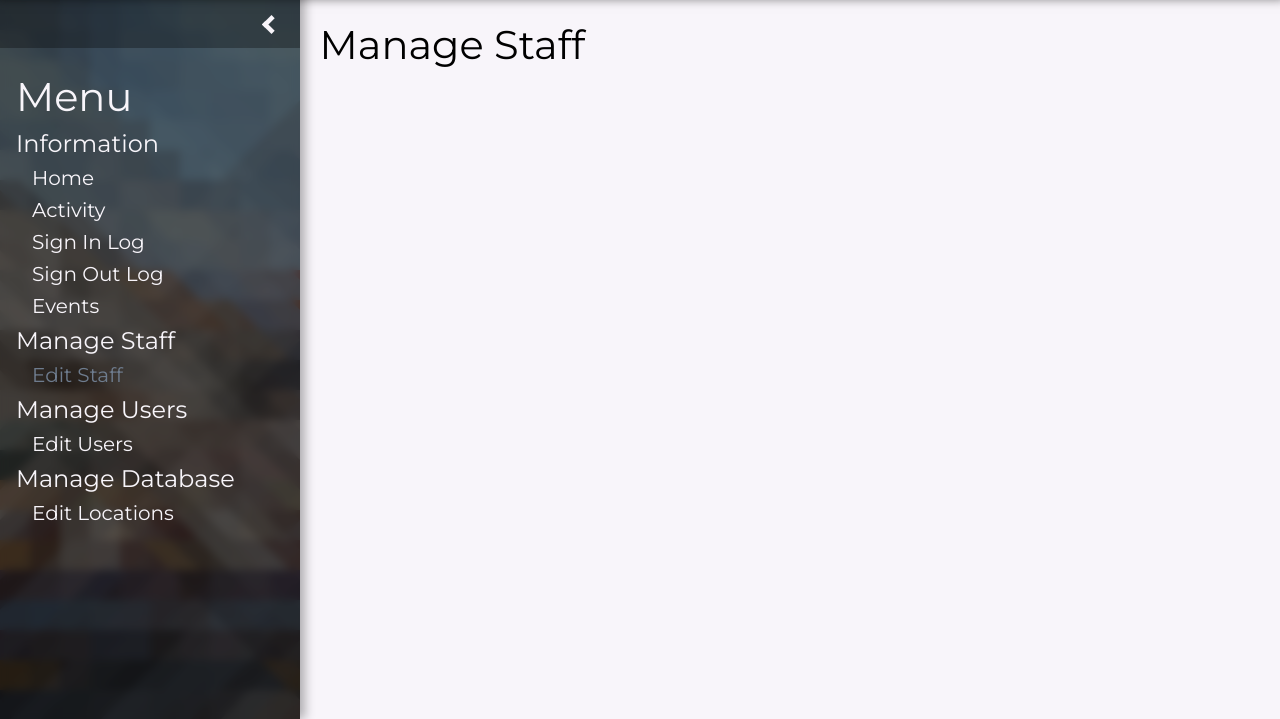
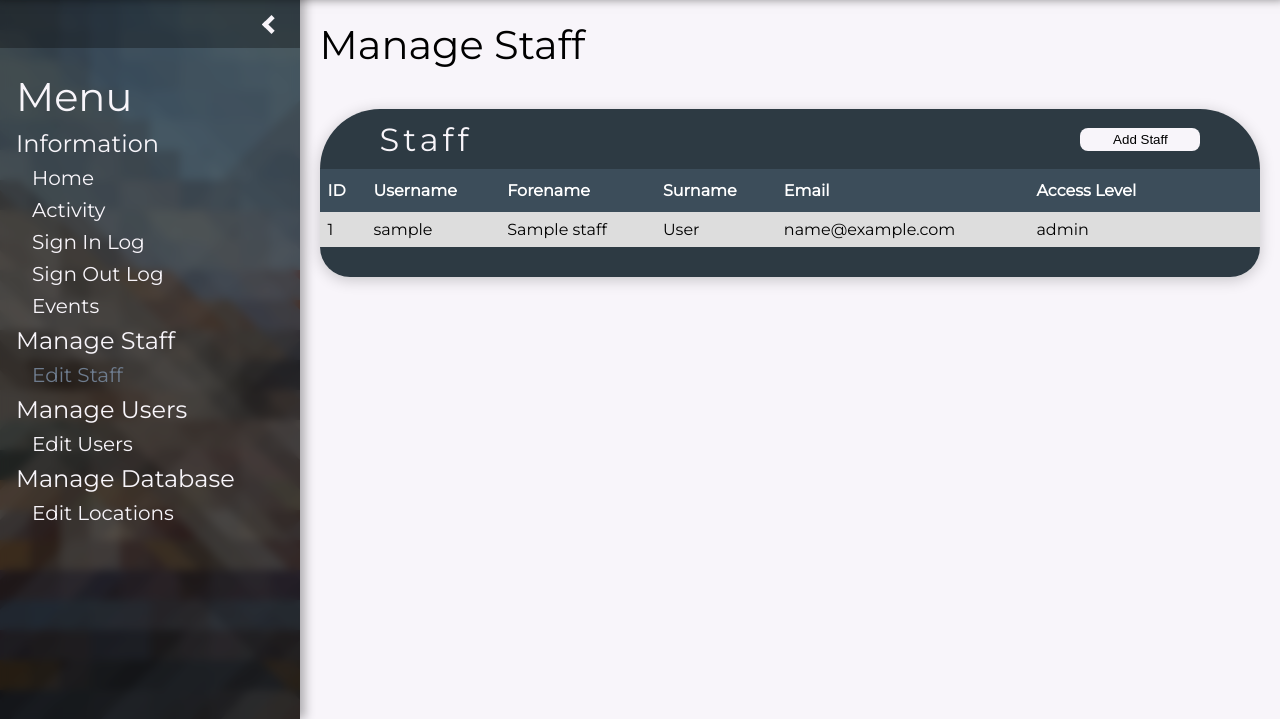
Before and after one commit to lwholten/doyrms-registration, a PHP site: page /pages/php/admin_page.php in a window 1280 px wide, after a click on "Edit Staff". Shown: the part 80-799 px from the top of the page. Run offline with PHP 8.4, Linux system fonts and the light colour scheme; the visitor is signed in with stand-in values (Sample User, id 1); tables that the repository leaves empty or names only in its code hold one stand-in row (values such as "Sample post").

Commit message:
Administrators can now add staff to the database via the web interface;

```diff
--- a/css/admin_page.css
+++ b/css/admin_page.css
@@ -46,9 +46,8 @@
 .input_area .input_wrapper {
   grid-template-columns: 30% 40% 30%;
 }
-.input_area .input_wrapper input {
+.capitalize {
   text-transform: capitalize;
-  padding: 0px 0px 0px 8px;
 }
 .input_area .submit_wrapper {
   width: 100%;
--- a/css/staff_page.css
+++ b/css/staff_page.css
@@ -273,14 +273,14 @@ body {
   text-align: left;
 }
 .input_wrapper input {
-  padding: 0;
+  padding: 0px;
   margin: -2px -2px 0px 0px;
   border: 2px solid #C6C4C8;
   border-radius: 4px;
   font-size: 16px;
 }
 .input_wrapper textarea {
-  padding: 0;
+  padding: 0px;
   margin: -2px -2px 0px 0px;
   border: 2px solid #C6C4C8;
   border-radius: 4px;
--- a/pages/html/admin_page.html
+++ b/pages/html/admin_page.html
@@ -61,7 +61,109 @@
       </section>
 
       <section class="main_section" id="m11">
-        <h2>Manage Staff</h2>
+        <h2 class="title">Manage Staff</h2>
+        <div class="table_wrapper">
+          <header>
+            <h2>Staff</h2>
+            <div class="button_wrapper">
+              <button onclick="toggleHiddenSection('staff_add_section');" class="add_button" id="add_staff_button">Add Staff</button>
+            </div>
+          </header>
+          <table class='table' id='staff_accounts_table'>
+            <tr>
+              <th>ID</th>
+              <th>Username</th>
+              <th>Forename</th>
+              <th>Surname</th>
+              <th>Email</th>
+              <th>Access Level</th>
+              <th></th>
+            </tr>
+            <?php @include('../php/tables/fill_staff_table.php'); fillStaffTable() ?>
+          </table>
+          <footer/>
+        </div>
+        <section class="hidden_section input_area" id="staff_edit_section">
+          <h3 id="staff_edit_title">Edit Staff -</h3>
+          <form id="edit_staff_form" autocomplete="off" class="text generic_form" action="" method="POST">
+            <input type="hidden" name="edit_staff_form" value="true"/>
+            <input class="staff_id_storage" type="hidden" name="staff_id" value="0"/>
+            <div class="input_wrapper">
+              <label for="new_staff_username"><h4>Username:</h4></label>
+              <input id="new_staff_username" name="new_staff_username" type="text" maxlength="32" pattern="[a-zA-Z]+"></input>
+            </div>
+            <div class="input_wrapper capitalize">
+              <label for="new_staff_forename"><h4>Forename:</h4></label>
+              <input id="new_staff_forename" name="new_staff_forename" type="text" maxlength="32" pattern="[a-zA-Z]+"></input>
+            </div>
+            <div class="input_wrapper capitalize">
+              <label for="new_staff_surname"><h4>Surname:</h4></label>
+              <input id="new_staff_surname" name="new_staff_surname" type="text" maxlength="32" pattern="[a-zA-Z]+"></input>
+            </div>
+            <div class="input_wrapper description">
+              <label for="new_staff_email"><h4>Email:</h4></label>
+              <textarea id="new_staff_email" name="new_staff_email" rows="4" cols="50" maxlength="320"></textarea>
+            </div>
+            <div class="radio_input_area">
+              <label><h4>Access Level:</h4></label>
+              <div class="radio_wrapper">
+                <input type="radio" name="new_staff_access_level" value="1">
+                <label>[1] Staff</label>
+                <input type="radio" name="new_staff_access_level" value="2">
+                <label>[2] Moderator</label>
+                <input type="radio" name="new_staff_access_level" value="3">
+                <label>[3] Admin</label>
+              </div>
+            </div>
+            <div class="input_wrapper">
+              <input class="submit_button" type="submit" value="Make Changes" />
+            </div>
+          </form>
+          <form id="remove_staff_form" autocomplete="off" class="text generic_form" action="" method="POST">
+            <div class="input_wrapper">
+              <label for="remove_staff"><h4>Remove Staff:</h4></label>
+              <input type="hidden" name="remove_staff" value="true"/>
+              <input class="staff_id_storage" type="hidden" name="staff_id" value="0"/>
+              <input class="submit_button remove_button" type="submit" value="Remove" />
+            </div>
+          </form>
+        </section>
+        <section class="hidden_section input_area" id="staff_add_section">
+          <h3>Add Staff</h3>
+          <form id="add_staff_form" autocomplete="off" class="text generic_form" action="" method="POST">
+            <input type="hidden" name="add_staff" value="true"/>
+            <div class="input_wrapper">
+              <label for="staff_username"><h4>Username*:</h4></label>
+              <input id="staff_username" name="staff_username" placeholder="Required" type="text" maxlength="32" pattern="[a-zA-Z]+" required></input>
+            </div>
+            <div class="input_wrapper">
+              <label for="staff_forename"><h4>Forename:</h4></label>
+              <input id="staff_forename" name="staff_forename" type="text" placeholder="Optional" maxlength="32" pattern="[a-zA-Z]+"></input>
+            </div>
+            <div class="input_wrapper">
+              <label for="staff_surname"><h4>Surname:</h4></label>
+              <input id="staff_surname" name="staff_surname" type="text" placeholder="Optional" maxlength="32" pattern="[a-zA-Z]+"></input>
+            </div>
+            <div class="input_wrapper description">
+              <label for="staff_email"><h4>Email:</h4></label>
+              <textarea id="staff_email" name="staff_email" value="" placeholder="Optional" value="" rows="4" cols="50" maxlength="320"></textarea>
+            </div>
+            <div class="radio_input_area">
+              <label><h4>Access Level:</h4></label>
+              <div class="radio_wrapper">
+                <input type="radio" checked="checked" name="staff_access_level" value="1">
+                <label>[1] Staff</label>
+                <input type="radio" name="staff_access_level" value="2">
+                <label>[2] Moderator</label>
+                <input type="radio" name="staff_access_level" value="3">
+                <label>[3] Admin</label>
+              </div>
+            </div>
+            <div class="input_wrapper">
+              <input class="submit_button" type="submit" value="Add Staff" />
+            </div>
+          </form>
+        </section>
       </section>
 
       <section class="main_section" id="m21">
@@ -93,17 +195,17 @@
           <form id="edit_user_form" autocomplete="off" class="text generic_form" action="" method="POST">
             <input type="hidden" name="edit_user_form" value="true"/>
             <input class="user_id_storage" type="hidden" name="user_id" value="0"/>
-            <div class="input_wrapper">
+            <div class="input_wrapper capitalize">
               <label for="new_user_forename"><h4>Forename:</h4></label>
               <input id="new_user_forename" name="new_user_forename" type="text" maxlength="32" pattern="[a-zA-Z]+"></input>
             </div>
-            <div class="input_wrapper">
+            <div class="input_wrapper capitalize">
               <label for="new_user_surname"><h4>Surname:</h4></label>
               <input id="new_user_surname" name="new_user_surname" type="text" maxlength="32" pattern="[a-zA-Z]+"></input>
             </div>
             <div class="input_wrapper description">
               <label for="new_user_email"><h4>Email:</h4></label>
-              <textarea id="new_user_email" name="new_user_email"rows="4" cols="50" maxlength="320"></textarea>
+              <textarea id="new_user_email" name="new_user_email" rows="4" cols="50" maxlength="320"></textarea>
             </div>
             <div class="input_wrapper">
               <label for="new_user_room_num"><h4>Room Number:</h4></label>
@@ -198,11 +300,11 @@
           <form id="edit_location_form" autocomplete="off" class="text generic_form" action="" method="POST">
             <input type="hidden" name="edit_location_form" value="true"/>
             <input class="location_id_storage" type="hidden" name="location_id" value="0"/>
-            <div class="input_wrapper">
+            <div class="input_wrapper capitalize">
               <label for="new_location_name"><h4>Change Name:</h4></label>
               <input id="new_location_name" name="new_location_name" type="text" maxlength="20"></input>
             </div>
-            <div class="input_wrapper">
+            <div class="input_wrapper capitalize">
               <label for="new_location_alias"><h4>Change Alias:</h4></label>
               <input id="new_location_alias" name="new_location_alias" type="text" maxlength="20"></input>
             </div>
--- a/pages/php/admin_page.php
+++ b/pages/php/admin_page.php
@@ -51,6 +51,133 @@ function databaseConnect() {
   return $con;
 }
 
+
+/*Used to add users to the database*/
+function addStaff($username, $forename, $surname, $email, $accessLevel) {
+  /*Data formatting:*/
+  /*Makes the forname and surname uppercase before being added to the database*/
+  $forename = ucwords($forename);
+  $surname = ucwords($surname);
+
+  $salt = "test";
+  $saltedHashedPassword = "test";
+  /*If the variable is an empty string, make it NULL*/
+  if ($email === "") { unset($email); }
+
+  /*SQL query used to change the location popularity stored on the table*/
+  $query = "INSERT INTO `Staff` (`StaffID`, `Username`, `Forename`, `Surname`, `Email`, `Salt`, `SaltedHashedPassword`, `AccessLevel`) VALUES (NULL, ?, ?, ?, ?, ?, ?, ?)";
+  /*Connects to the database*/
+  $con = databaseConnect();
+  /*turns the query into a statement*/
+  $stmt = $con->prepare($query);
+  $stmt->bind_param("sssssss", $username, $forename, $surname, $email, $salt, $saltedHashedPassword, $accessLevel);
+  /*Executes the statement code*/
+  $stmt->execute();
+  /*Disconnects from the database*/
+  $con->close();
+  /*Stores the active sidebar section to a variable so that when the page is refreshed it redirects the user to the section they had selected*/
+  session_start();
+  $_SESSION['active_section'] = 'm11';
+  $_SESSION['active_button'] = 's11';
+  /*Prevents form resubmission using a javascript function*/
+  echo "<script>if(window.history.replaceState){window.history.replaceState(null, null, window.location.href);}</script>";
+}
+/* Detects if a user is being added and runs the code */
+if (isset($_POST['add_staff'])) {
+  addStaff($_POST['staff_username'], $_POST['staff_forename'], $_POST['staff_surname'], $_POST['staff_email'], $_POST['staff_access_level']);
+}
+
+
+/*Used to change a users database entries*/
+/*userID -> the id of the user being edited*/
+/*newValue -> the value replacing the old one*/
+/*fieldName -> the column where the data is being replaced*/
+function changeStaffEntry($staffID, $newValue, $fieldName) {
+  /*SQL query(s) used to change the location popularity stored on the table*/
+  if ($fieldName === "Username") {
+    $query = "UPDATE Staff SET Username=? WHERE staffID=?";
+  }
+  elseif ($fieldName === "Forename") {
+    $query = "UPDATE Staff SET Forename=? WHERE staffID=?";
+    $newValue = ucwords($newValue);
+  }
+  elseif ($fieldName === "Surname") {
+    $query = "UPDATE Staff SET Surname=? WHERE staffID=?";
+    $newValue = ucwords($newValue);
+  }
+  elseif ($fieldName === "Email") {
+    $query = "UPDATE Staff SET Email=? WHERE staffID=?";
+  }
+  elseif ($fieldName === "AccessLevel") {
+    $query = "UPDATE Staff SET AccessLevel=? WHERE staffID=?";
+  }
+  /*Connects to the database*/
+  $con = databaseConnect();
+  /*turns the query into a statement*/
+  $stmt = $con->prepare($query);
+  $stmt->bind_param("ss", $newValue, $staffID);
+  /*Executes the statement code*/
+  $stmt->execute();
+  /*Disconnects from the database*/
+  $con->close();
+  /*Stores the active sidebar section to a variable so that when the page is refreshed it redirects the user to the section they had selected*/
+  session_start();
+  $_SESSION['active_section'] = 'm11';
+  $_SESSION['active_button'] = 's11';
+  /*Prevents form resubmission using a javascript function*/
+  echo "<script>if(window.history.replaceState){window.history.replaceState(null, null, window.location.href);}</script>";
+}
+/* Detects if the edit location form has been submitted */
+if (isset($_POST['edit_staff_form'])) {
+  /*If the staff members username needs to be changed*/
+  if (isset($_POST['new_staff_username']) && !empty($_POST['new_staff_username'])) {
+    changeStaffEntry($_POST['staff_id'],$_POST['new_staff_username'],'Username');
+  }
+  /*If the staff members forename needs to be changed*/
+  if (isset($_POST['new_staff_forename']) && !empty($_POST['new_staff_forename'])) {
+    changeStaffEntry($_POST['staff_id'],$_POST['new_staff_forename'],'Forename');
+  }
+  /*If the staff members surname needs to be changed*/
+  if (isset($_POST['new_staff_surname']) && !empty($_POST['new_staff_surname'])) {
+    changeStaffEntry($_POST['staff_id'],$_POST['new_staff_surname'],'Surname');
+  }
+  /*If the staff members email needs to be changed*/
+  if (isset($_POST['new_staff_email']) && !empty($_POST['new_staff_email'])) {
+    changeStaffEntry($_POST['staff_id'],$_POST['new_staff_email'],'Email');
+  }
+  /*If the staff members access level needs to be changed*/
+  if (isset($_POST['new_staff_access_level']) && !empty($_POST['new_staff_access_level'])) {
+    changeStaffEntry($_POST['staff_id'],$_POST['new_staff_access_level'],'AccessLevel');
+  }
+}
+
+
+/*Used to remove users from the database*/
+function removeStaff($staffID) {
+  /*SQL query used to change the location popularity stored on the table*/
+  $query = "DELETE FROM `Staff` WHERE `Staff`.`StaffID` = ?";
+  /*Connects to the database*/
+  $con = databaseConnect();
+  /*turns the query into a statement*/
+  $stmt = $con->prepare($query);
+  $stmt->bind_param("s", $staffID);
+  /*Executes the statement code*/
+  $stmt->execute();
+  /*Disconnects from the database*/
+  $con->close();
+  /*Stores the active sidebar section to a variable so that when the page is refreshed it redirects the user to the section they had selected*/
+  session_start();
+  $_SESSION['active_section'] = 'm11';
+  $_SESSION['active_button'] = 's11';
+  /*Prevents form resubmission using a javascript function*/
+  echo "<script>if(window.history.replaceState){window.history.replaceState(null, null, window.location.href);}</script>";
+}
+/*Detects if a location needs to be removed and executes the corresponding function*/
+if (isset($_POST['remove_staff'])) {
+  removeStaff($_POST['staff_id']);
+}
+
+
 /*Used to add users to the database*/
 function addUser($forename, $surname, $email, $gender, $roomNumber) {
   /*Data formatting:*/
@@ -64,7 +191,7 @@ function addUser($forename, $surname, $email, $gender, $roomNumber) {
   if ($roomNumber === "") { unset($roomNumber); }
 
   /*SQL query used to change the location popularity stored on the table*/
-  $query = "INSERT INTO `Users` (`UserId`, `Forename`, `Surname`, `Email`, `Gender`, `RoomNumber`, `Initials`) VALUES (NULL, ?, ?, ?, ?, ?, ?)";
+  $query = "INSERT INTO `Users` (`UserID`, `Forename`, `Surname`, `Email`, `Gender`, `RoomNumber`, `Initials`) VALUES (NULL, ?, ?, ?, ?, ?, ?)";
   /*Connects to the database*/
   $con = databaseConnect();
   /*turns the query into a statement*/
@@ -88,7 +215,7 @@ if (isset($_POST['add_user'])) {
 
 
 /*Used to update a users initials*/
-function updateUserInitials($userId) {
+function updateUserInitials($userID) {
   /*Sets the initials to the first character of the users first and last names*/
   $query = "UPDATE Users SET Users.Initials=CONCAT(LEFT(Users.Forename, 1), LEFT(Users.Surname, 1))";
   /*Connects to the database*/
@@ -101,33 +228,33 @@ function updateUserInitials($userId) {
   $con->close();
 }
 /*Used to change a users database entries*/
-/*userId -> the id of the user being edited*/
+/*userID -> the id of the user being edited*/
 /*newValue -> the value replacing the old one*/
 /*fieldName -> the column where the data is being replaced*/
-function changeUserEntry($userId, $newValue, $fieldName) {
+function changeUserEntry($userID, $newValue, $fieldName) {
   /*SQL query(s) used to change the location popularity stored on the table*/
   if ($fieldName === "Forename") {
-    $query = "UPDATE Users SET Forename=? WHERE userId=?";
+    $query = "UPDATE Users SET Forename=? WHERE userID=?";
     $newValue = ucwords($newValue);
   }
   elseif ($fieldName === "Surname") {
-    $query = "UPDATE Users SET Surname=? WHERE userId=?";
+    $query = "UPDATE Users SET Surname=? WHERE userID=?";
     $newValue = ucwords($newValue);
   }
   elseif ($fieldName === "Email") {
-    $query = "UPDATE Users SET Email=? WHERE userId=?";
+    $query = "UPDATE Users SET Email=? WHERE userID=?";
   }
   elseif ($fieldName === "RoomNumber") {
-    $query = "UPDATE Users SET RoomNumber=? WHERE userId=?";
+    $query = "UPDATE Users SET RoomNumber=? WHERE userID=?";
   }
   elseif ($fieldName === "Gender") {
-    $query = "UPDATE Users SET Gender=? WHERE userId=?";
+    $query = "UPDATE Users SET Gender=? WHERE userID=?";
   }
   /*Connects to the database*/
   $con = databaseConnect();
   /*turns the query into a statement*/
   $stmt = $con->prepare($query);
-  $stmt->bind_param("ss", $newValue, $userId);
+  $stmt->bind_param("ss", $newValue, $userID);
   /*Executes the statement code*/
   $stmt->execute();
   /*Disconnects from the database*/
@@ -167,14 +294,14 @@ if (isset($_POST['edit_user_form'])) {
 
 
 /*Used to remove users from the database*/
-function removeUser($userId) {
+function removeUser($userID) {
   /*SQL query used to change the location popularity stored on the table*/
-  $query = "DELETE FROM `Users` WHERE `Users`.`UserId` = ?";
+  $query = "DELETE FROM `Users` WHERE `Users`.`UserID` = ?";
   /*Connects to the database*/
   $con = databaseConnect();
   /*turns the query into a statement*/
   $stmt = $con->prepare($query);
-  $stmt->bind_param("s", $userId);
+  $stmt->bind_param("s", $userID);
   /*Executes the statement code*/
   $stmt->execute();
   /*Disconnects from the database*/
@@ -191,10 +318,11 @@ if (isset($_POST['remove_user'])) {
   removeUser($_POST['user_id']);
 }
 
+
 /*Used to add locations to the database*/
 function addLocation($name, $description, $popularity) {
   /*SQL query used to change the location popularity stored on the table*/
-  $query = "INSERT INTO Locations (LocationId, LocationName, Description, Popularity) VALUES (NULL, ?, ?, ?)";
+  $query = "INSERT INTO Locations (LocationID, LocationName, Description, Popularity) VALUES (NULL, ?, ?, ?)";
   /*Connects to the database*/
   $con = databaseConnect();
   /*turns the query into a statement*/
@@ -217,25 +345,26 @@ if (isset($_POST['add_location'])) {
 }
 
 
-function changeLocationEntry($locationId, $newValue, $fieldName) {
+/*Used to change location entrys on the database*/
+function changeLocationEntry($locationID, $newValue, $fieldName) {
   /*SQL query(s) used to change the location popularity stored on the table*/
   if ($fieldName === "LocationName") {
-    $query = "UPDATE Locations SET LocationName=? WHERE LocationId=?";
+    $query = "UPDATE Locations SET LocationName=? WHERE LocationID=?";
   }
   elseif ($fieldName === "LocationAlias") {
-    $query = "UPDATE Locations SET LocationAlias=? WHERE LocationId=?";
+    $query = "UPDATE Locations SET LocationAlias=? WHERE LocationID=?";
   }
   elseif ($fieldName === "Description") {
-    $query = "UPDATE Locations SET Description=? WHERE LocationId=?";
+    $query = "UPDATE Locations SET Description=? WHERE LocationID=?";
   }
   elseif ($fieldName === "Popularity") {
-    $query = "UPDATE Locations SET Popularity=? WHERE LocationId=?";
+    $query = "UPDATE Locations SET Popularity=? WHERE LocationID=?";
   }
   /*Connects to the database*/
   $con = databaseConnect();
   /*turns the query into a statement*/
   $stmt = $con->prepare($query);
-  $stmt->bind_param("ss", ucwords($newValue), $locationId);
+  $stmt->bind_param("ss", ucwords($newValue), $locationID);
   /*Executes the statement code*/
   $stmt->execute();
   /*Disconnects from the database*/
@@ -269,14 +398,14 @@ if (isset($_POST['edit_location_form'])) {
 
 
 /*Used to remove locations from the database*/
-function removeLocation($locationId) {
+function removeLocation($locationID) {
   /*SQL query used to change the location popularity stored on the table*/
-  $query = "DELETE FROM `Locations` WHERE `Locations`.`LocationId` = ?";
+  $query = "DELETE FROM `Locations` WHERE `Locations`.`LocationID` = ?";
   /*Connects to the database*/
   $con = databaseConnect();
   /*turns the query into a statement*/
   $stmt = $con->prepare($query);
-  $stmt->bind_param("s", $locationId);
+  $stmt->bind_param("s", $locationID);
   /*Executes the statement code*/
   $stmt->execute();
   /*Disconnects from the database*/
--- /dev/null
+++ b/pages/php/tables/fill_staff_table.php
@@ -0,0 +1,23 @@
+<?php
+function fillStaffTable() {
+  /*Connects to the database*/
+  $con = new mysqli('localhost', 'dreg_user', 'epq', 'dregDB');
+  /*SQL code to get the table data*/
+  $sql = "SELECT Staff.StaffID, Staff.Username, Staff.Forename, Staff.Surname, Staff.Email, Staff.AccessLevel FROM Staff;";
+  /*Saves the result of the SQL code to a variable*/
+  $result = $con->query($sql);
+  /*Disconnects from the database*/
+  $con->close();
+
+  /*Iterates through the table records and displays them on the web page's table*/
+  while($record = $result -> fetch_array(MYSQLI_NUM)) {
+    echo "<tr>";
+    foreach ($record as $value) {
+      echo "<td> $value </td>";
+    }
+    /*Makes the edit section appear for the selected record, passes the record id and user forename + surname as parameters*/
+    /*record[0] --> The ID of that record | record[1] --> The name of that location*/
+    echo "<td><button onclick=\"formatEditSection('staff_edit_section','staff_id_storage','$record[1]','$record[0]');\" class=\"blue_button edit_button\">Edit</button></td>";
+  }
+}
+?>
```
